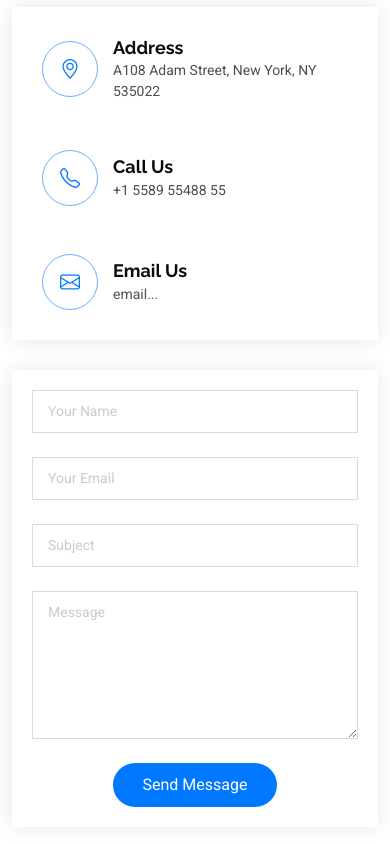
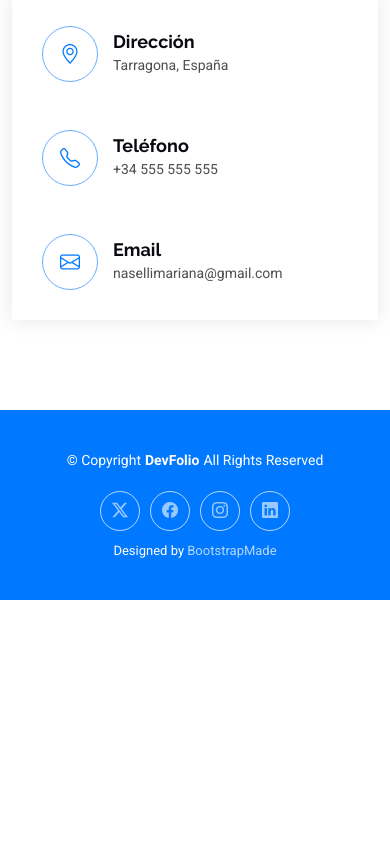
Before and after one commit to MariNaselli/marinaselli.github.io, an Angular app: page /contact in a window 390 px wide. Shown: the part 8200-9044 px from the top of the page. After the commit the page ends 8800 px from the top, so only its background shows below. Built offline with nearby package versions, Linux system fonts and the light colour scheme.

Commit message:
🛠️ src/app/components/sections/contact/contact.component.html -> Updated content to use dynamic data. 🛠️ src/app/components/sections/contact/contact.component.ts -> Added data fetching logic for contact info.

```diff
--- a/src/app/components/sections/contact/contact.component.html
+++ b/src/app/components/sections/contact/contact.component.html
@@ -1,11 +1,13 @@
+<pre>
+  {{ contactData }}
+</pre>
+
 <section id="contact" class="contact section">
+
   <!-- Section Title -->
   <div class="container section-title" data-aos="fade-up">
-      <h2>Contact</h2>
-      <p>
-        Necessitatibus eius consequatur ex aliquid fuga eum quidem sint
-        consectetur velit
-      </p>
+    <h2>{{ contactData?.title }}</h2>
+    <p>{{ contactData?.description }}</p>
   </div>
   <!-- End Section Title -->
 
@@ -16,8 +18,9 @@
           <div class="info-item d-flex align-items-center">
             <i class="bi bi-geo-alt flex-shrink-0"></i>
             <div>
-                <h3>Address</h3>
-                <p>A108 Adam Street, New York, NY 535022</p>
+
+              <h3>{{ contactData?.address.title }}</h3>
+              <p>{{ contactData?.address.location }}</p>
             </div>
           </div>
         </div>
@@ -27,8 +30,8 @@
           <div class="info-item d-flex align-items-center">
             <i class="bi bi-telephone flex-shrink-0"></i>
             <div>
-                <h3>Call Us</h3>
-                <p>+1 5589 55488 55</p>
+              <h3>{{ contactData?.phone.title }}</h3>
+              <p>{{ contactData?.phone.number }}</p>
             </div>
           </div>
         </div>
@@ -38,74 +41,13 @@
           <div class="info-item d-flex align-items-center">
             <i class="bi bi-envelope flex-shrink-0"></i>
             <div>
-                <h3>Email Us</h3>
-                <p>email...</p>
+              <h3>{{ contactData?.email.title }}</h3>
+              <p>{{ contactData?.email.email }}</p>
             </div>
           </div>
         </div>
         <!-- End Info Item -->
       </div>
     </div>
-
-      <form
-        action="forms/contact.php"
-        method="post"
-        class="php-email-form"
-        data-aos="fade-up"
-        data-aos-delay="300"
-      >
-        <div class="row gy-4">
-          <div class="col-md-6">
-            <input
-              type="text"
-              name="name"
-              class="form-control"
-              placeholder="Your Name"
-              required=""
-            />
-          </div>
-
-          <div class="col-md-6">
-            <input
-              type="email"
-              class="form-control"
-              name="email"
-              placeholder="Your Email"
-              required=""
-            />
-          </div>
-
-          <div class="col-md-12">
-            <input
-              type="text"
-              class="form-control"
-              name="subject"
-              placeholder="Subject"
-              required=""
-            />
-          </div>
-
-          <div class="col-md-12">
-            <textarea
-              class="form-control"
-              name="message"
-              rows="6"
-              placeholder="Message"
-              required=""
-            ></textarea>
-          </div>
-
-          <div class="col-md-12 text-center">
-            <div class="loading">Loading</div>
-            <div class="error-message"></div>
-            <div class="sent-message">
-              Your message has been sent. Thank you!
-            </div>
-
-            <button type="submit">Send Message</button>
-          </div>
-        </div>
-      </form>
-      <!-- End Contact Form -->
   </div>
 </section>
--- a/src/app/components/sections/contact/contact.component.ts
+++ b/src/app/components/sections/contact/contact.component.ts
@@ -1,12 +1,25 @@
-import { Component } from '@angular/core';
+import { Component, OnInit } from '@angular/core';
+import { ContactService } from './services/contact.service';
+import { CommonModule } from '@angular/common';
 
 @Component({
   selector: 'section-contact',
   standalone: true,
-  imports: [],
+  imports: [CommonModule],
   templateUrl: './contact.component.html',
-  styleUrl: './contact.component.css'
+  styleUrls: ['./contact.component.css']
 })
-export class ContactComponent {
+export class ContactComponent implements OnInit {
+
+  contactData: any = null;
+
+  constructor(private contactService: ContactService) {}
+
+  ngOnInit(): void {
+    // Llamar al servicio para obtener los datos
+    this.contactService.getContactData().subscribe((data) => {
+      this.contactData = data.contact;
+    });
+  }
 
 }
--- /dev/null
+++ b/src/app/components/sections/contact/services/contact.service.ts
@@ -0,0 +1,18 @@
+import { HttpClient } from '@angular/common/http';
+import { Injectable } from '@angular/core';
+import { Observable } from 'rxjs';
+
+@Injectable({
+  providedIn: 'root'
+})
+export class ContactService {
+
+  private mockDataContact = 'assets/mocks/contact.json';
+
+  constructor(private http: HttpClient) { }
+
+  getContactData(): Observable<any> {
+    return this.http.get<any>(this.mockDataContact);
+  }
+
+}
--- /dev/null
+++ b/src/assets/mocks/contact.json
@@ -0,0 +1,18 @@
+{
+  "contact": {
+    "title": "Contacto",
+    "description": "",
+    "address": {
+      "title": "Dirección",
+      "location": "Tarragona, España"
+    },
+    "phone": {
+      "title": "Teléfono",
+      "number": "+34 555 555 555"
+    },
+    "email": {
+      "title": "Email",
+      "email": "nasellimariana@gmail.com"
+    }
+  }
+}
```
Also changed, not shown: 1 other file (tests, documents, lock files or other folders). Lines whose indentation alone changed are shown as unchanged.
